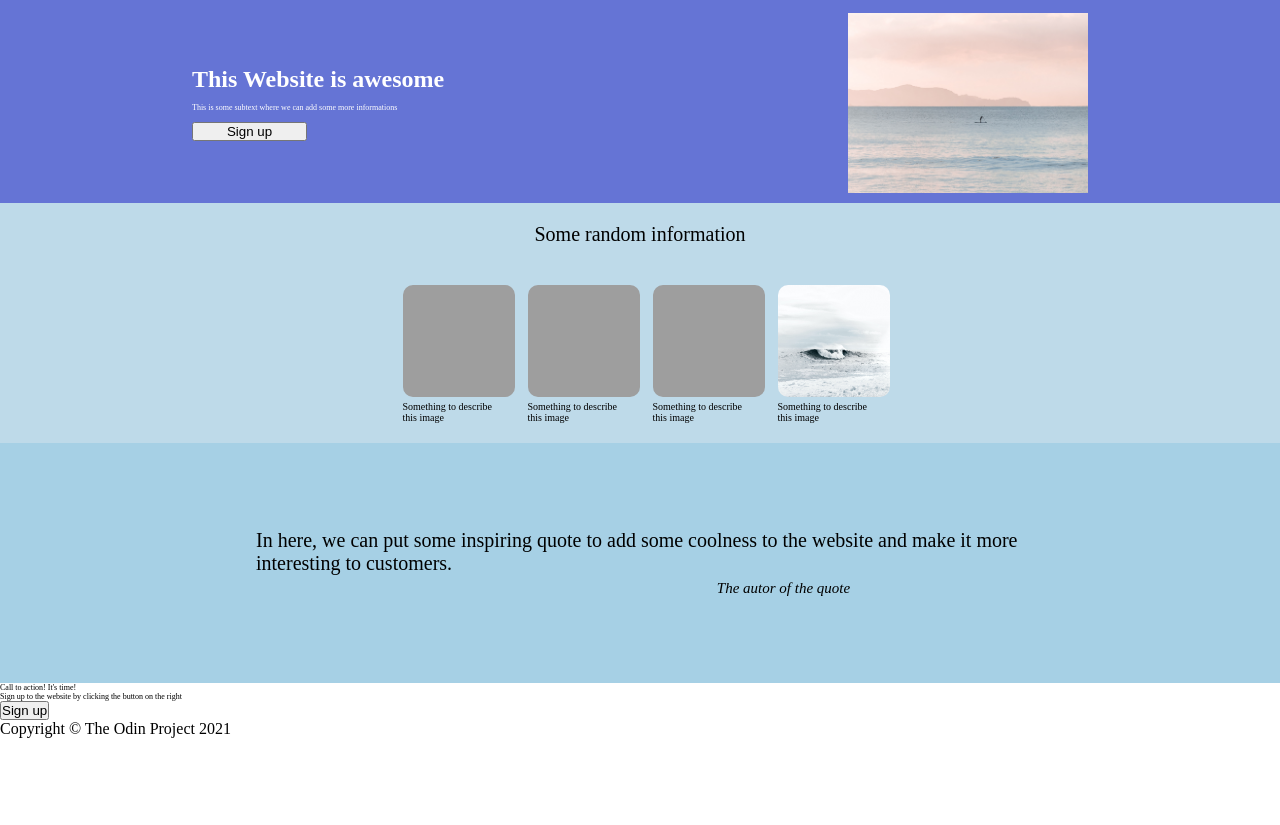
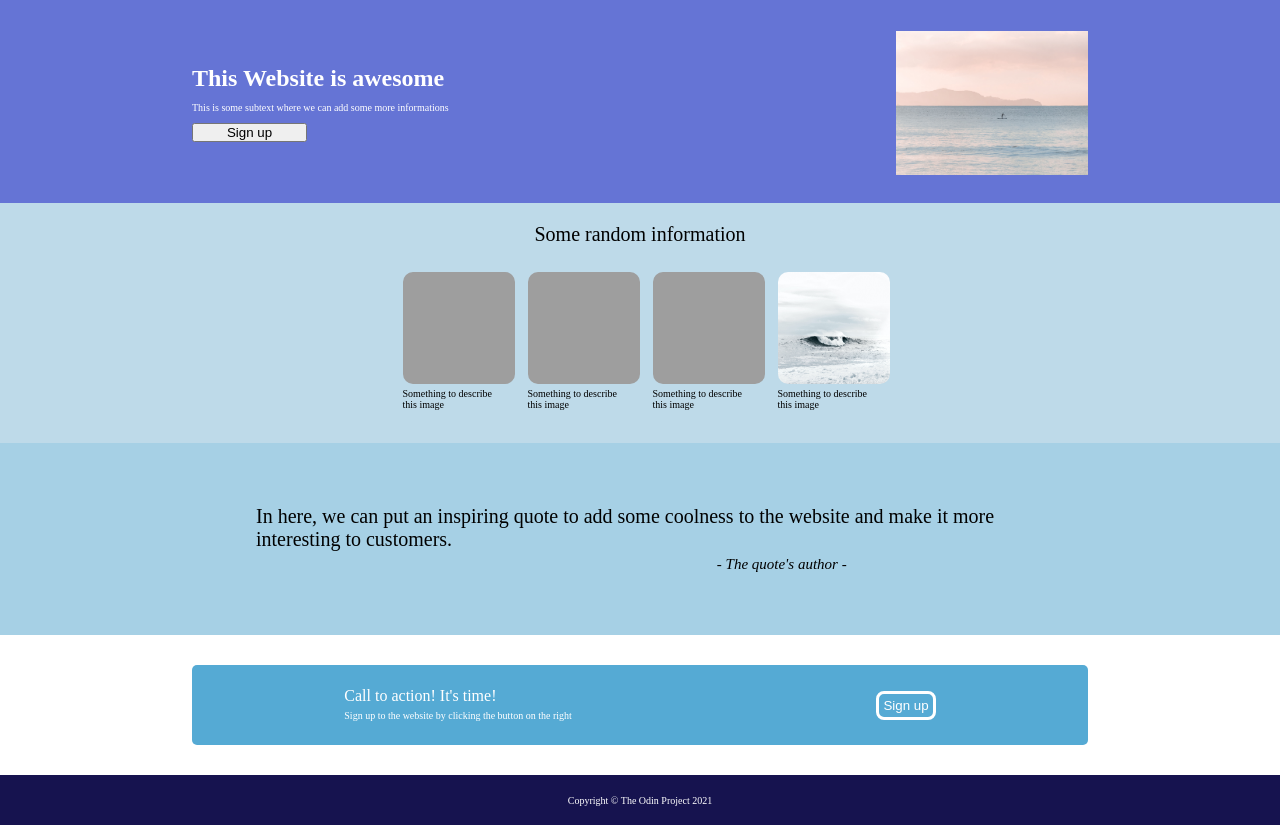
Before and after one commit to lucagi89/Landing-Page, a plain HTML site: page index.html in a window 1280 px wide. Shown: the part 27-852 px from the top of the page. Before the commit the page ends 800 px from the top, so only its background shows below. Drawn offline with Linux system fonts and the light colour scheme; grey boxes are pictures that could not be loaded.

Commit message:
finish the gross styling of the whole page, after this I will review the code and correct some possible mistakes

```diff
--- a/index.html
+++ b/index.html
@@ -15,7 +15,7 @@
     </header>
     <div class="top_div">
        <div class="left_side"><h2>This Website is awesome</h2>
-    <p>This is some subtext where we can add some more informations</p>
+    <span>This is some subtext where we can add some more informations</span>
 <button>Sign up</button></div>
 <img src="pexels-tyler-lastovich-590179.jpg" alt="some image" class="main_img">
 </div>
@@ -39,20 +39,18 @@
     </div>
     </div>
     <div class="center_div_two">
-        <p class="quote">In here, we can put some inspiring quote
+        <p class="quote">In here, we can put an inspiring quote
             to add some coolness to the website and
             make it more interesting to customers.
         </p>
-        <p class="quote"><em>The autor of the quote</em></p>
+        <p class="quote"><em>- The quote's author -</em></p>
     </div>
     <div class="bottom_div">
-        <p>Call to action! It's time!</p>
-        <p>Sign up to the website by clicking the button on the right</p>
-        <button>Sign up</button>
+       <div class="left"> <p id="action">Call to action! It's time!</p>
+        <span id="signup">Sign up to the website by clicking the button on the right</span></div>
+        <div class="button"><button class="signup">Sign up</button></div>
     </div>
-    <footer>Copyright © The Odin Project 2021
-
-    </footer>
+    <footer>Copyright © The Odin Project 2021</footer>
 
 
 </body>
--- a/style.css
+++ b/style.css
@@ -8,9 +8,10 @@ body{
     margin-left: auto;
     margin-right: auto;
 }
-p{
-    font-size: 8px;
+span{
+    font-size: 10px;
 }
+
 header{
     background-color: rgb(101, 116, 213);
     color: #ffffff;
@@ -41,10 +42,8 @@ a:hover{
     height: 200px;
     color: #ffffff;
     display: flex;
-
     justify-content: space-between;
     align-items: center;
-
 }
 .left_side{
     width: 30%;
@@ -53,9 +52,10 @@ a:hover{
     flex-direction: column;
     gap:10px;
 }
-button{margin-right: 70%;}
+button{margin-right: 70%;
+cursor: pointer;}
 .main_img{
-    width: 15em;
+    width: 12em;
     padding-right: 15%;
     display: flex;
     flex-direction: column;
@@ -70,7 +70,7 @@ button{margin-right: 70%;}
     flex-wrap: no-wrap;
 }
 .images{
-    height:80%;
+    height:60%;
     display:flex;
     align-items: flex-end;
     justify-content: center;
@@ -95,7 +95,7 @@ figcaption{font-size: 10px;}
 }
 .center_div_two{
     background-color: #a6d0e5;
-    height:15em;
+    height:12em;
     width: 100%;
     display: flex;
     flex-direction: column;
@@ -111,3 +111,33 @@ em{
     margin-left: 60%;
     font-size: 15px;
 }
+.bottom_div{
+    background-color: #55aad4;
+    margin: 30px 15%;
+    height: 5em;
+    border-radius: 5px;
+    color: #ffffff;
+    display: flex;
+    justify-content: space-around;
+    align-items: center;
+}
+.signup{
+    background-color: #55aad4;
+    color: #ffffff;
+    margin: 15px auto;
+    padding: 4px;
+    border:solid #ffffff;
+    border-radius: 8px;
+    cursor: pointer;
+}
+
+footer{
+    background-color: #16134f;
+    margin-bottom: 0;
+    height: 5em;
+    color:#ffffff;
+    font-size: 10px;
+    display: flex;
+    justify-content: center;
+    align-items: center;
+}
```
